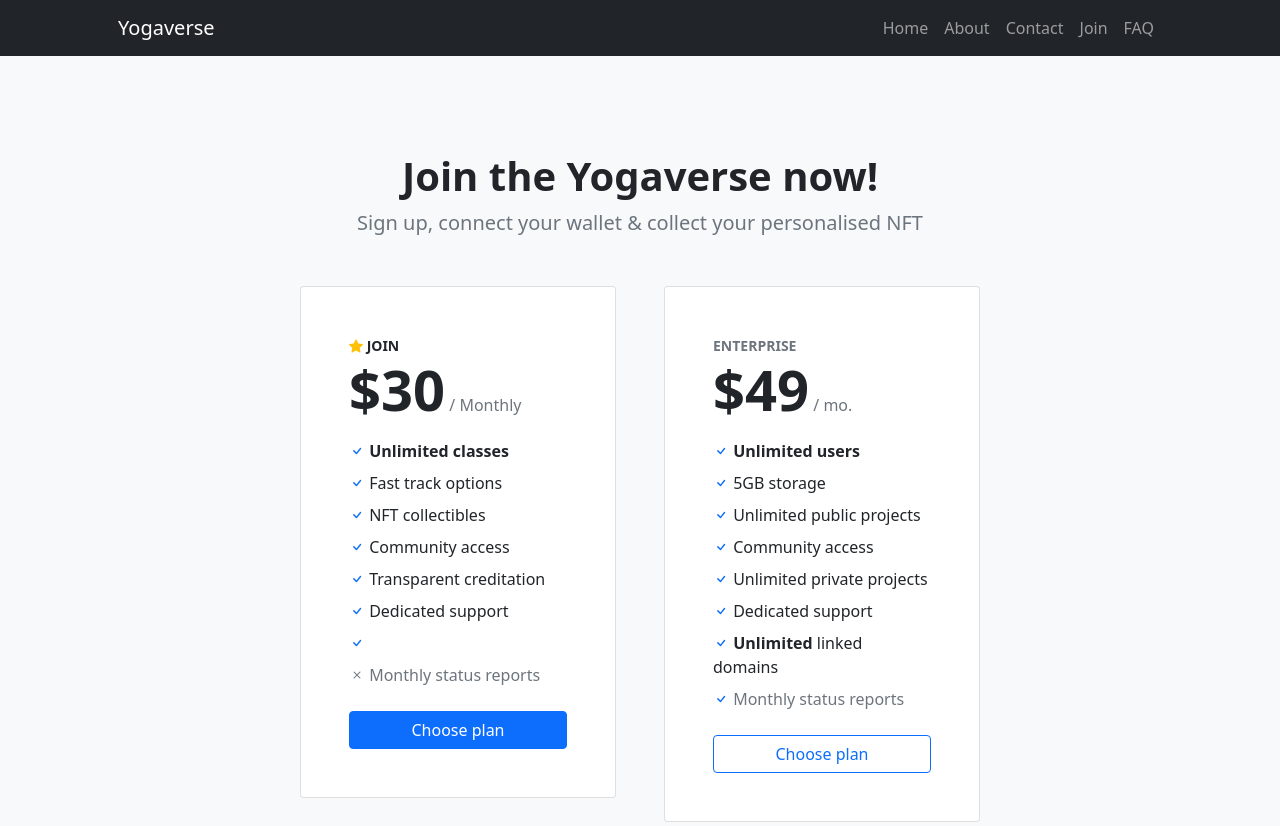
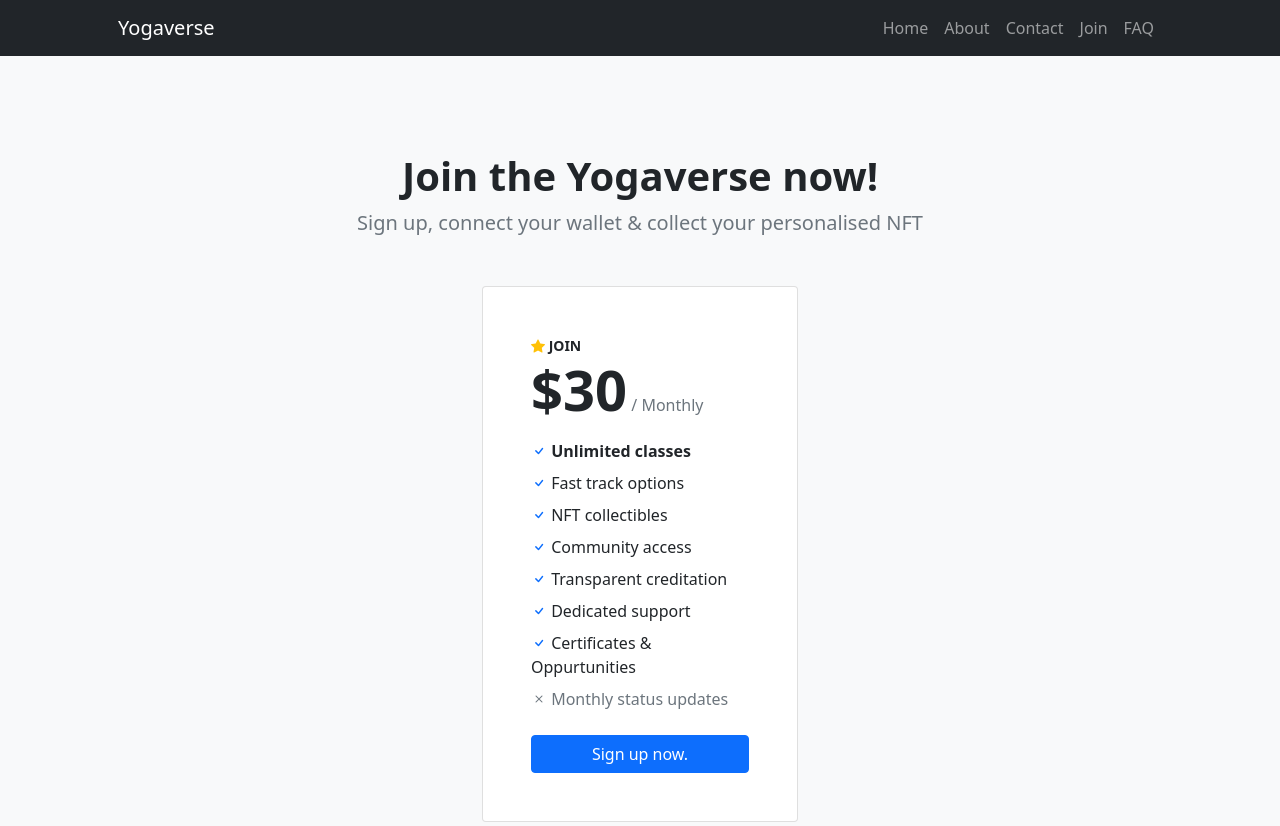
Before and after one commit to CMcG2020/Yogaverse---Web3hack, a plain HTML site: page startbootstrap-modern-business-gh-pages/pricing.html in a window 1280 px wide. Shown: the top 826 px of the page. Drawn offline with nearby package versions, Linux system fonts and the light colour scheme.

Commit message:
Updates the Join page

```diff
--- a/startbootstrap-modern-business-gh-pages/pricing.html
+++ b/startbootstrap-modern-business-gh-pages/pricing.html
@@ -80,68 +80,18 @@
                                         </li>
                                         <li class="mb-2">
                                             <i class="bi bi-check text-primary"></i>
-
+                                            Certificates & Oppurtunities
                                         </li>
                                         <li class="text-muted">
                                             <i class="bi bi-x"></i>
-                                            Monthly status reports
+                                            Monthly status updates
                                         </li>
                                     </ul>
-                                    <div class="d-grid"><a class="btn btn-primary" href="#!">Choose plan</a></div>
+                                    <div class="d-grid"><a class="btn btn-primary" href="#!">Sign up now.</a></div>
                                 </div>
                             </div>
                         </div>
-                        <!-- Pricing card enterprise-->
-                        <div class="col-lg-6 col-xl-4">
-                            <div class="card">
-                                <div class="card-body p-5">
-                                    <div class="small text-uppercase fw-bold text-muted">Enterprise</div>
-                                    <div class="mb-3">
-                                        <span class="display-4 fw-bold">$49</span>
-                                        <span class="text-muted">/ mo.</span>
-                                    </div>
-                                    <ul class="list-unstyled mb-4">
-                                        <li class="mb-2">
-                                            <i class="bi bi-check text-primary"></i>
-                                            <strong>Unlimited users</strong>
-                                        </li>
-                                        <li class="mb-2">
-                                            <i class="bi bi-check text-primary"></i>
-                                            5GB storage
-                                        </li>
-                                        <li class="mb-2">
-                                            <i class="bi bi-check text-primary"></i>
-                                            Unlimited public projects
-                                        </li>
-                                        <li class="mb-2">
-                                            <i class="bi bi-check text-primary"></i>
-                                            Community access
-                                        </li>
-                                        <li class="mb-2">
-                                            <i class="bi bi-check text-primary"></i>
-                                            Unlimited private projects
-                                        </li>
-                                        <li class="mb-2">
-                                            <i class="bi bi-check text-primary"></i>
-                                            Dedicated support
-                                        </li>
-                                        <li class="mb-2">
-                                            <i class="bi bi-check text-primary"></i>
-                                            <strong>Unlimited</strong>
-                                            linked domains
-                                        </li>
-                                        <li class="text-muted">
-                                            <i class="bi bi-check text-primary"></i>
-                                            Monthly status reports
-                                        </li>
-                                    </ul>
-                                    <div class="d-grid"><a class="btn btn-outline-primary" href="#!">Choose plan</a></div>
-                                </div>
-                            </div>
-                        </div>
-                    </div>
-                </div>
-            </section>
+
         </main>
         <!-- Footer-->
         <footer class="bg-dark py-4 mt-auto">
```
